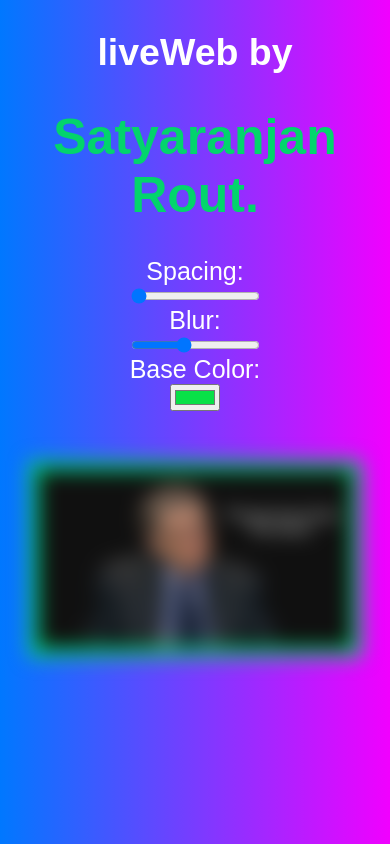
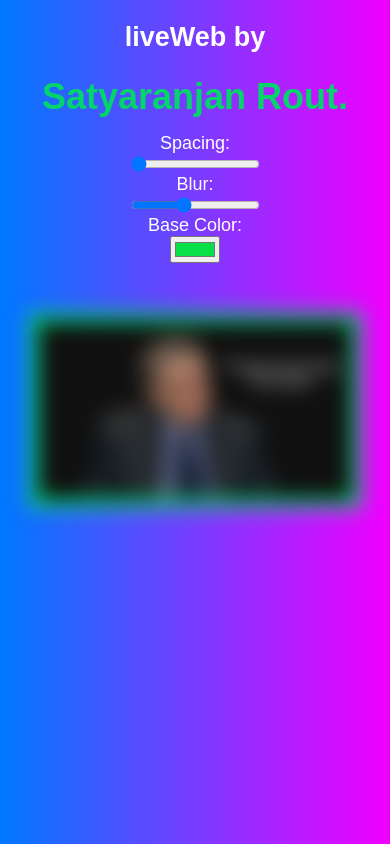
Before and after one commit to satanrout/liveWeb, a plain HTML site: page index.html in a window 390 px wide. Drawn offline with Linux system fonts and the light colour scheme.

```diff
--- a/style.css
+++ b/style.css
@@ -39,6 +39,14 @@ img {
 }
 
 @media only screen and (max-width: 700px) {
+  body {
+    font-size: 18px;
+  }
+
+  h1 {
+    margin: 15px 0;
+  }
+
   .controlls {
     display: flex;
     flex-direction: column;
```
